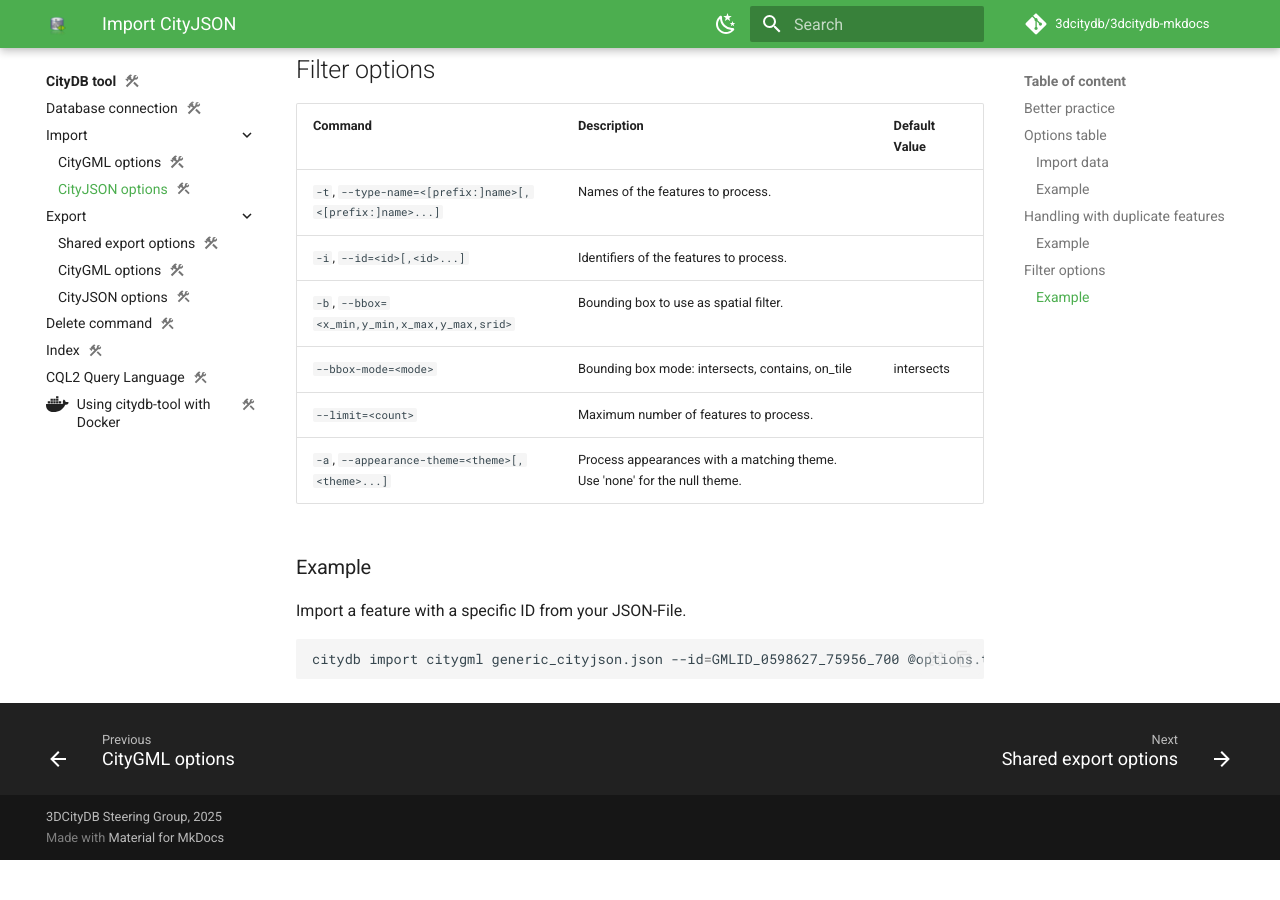
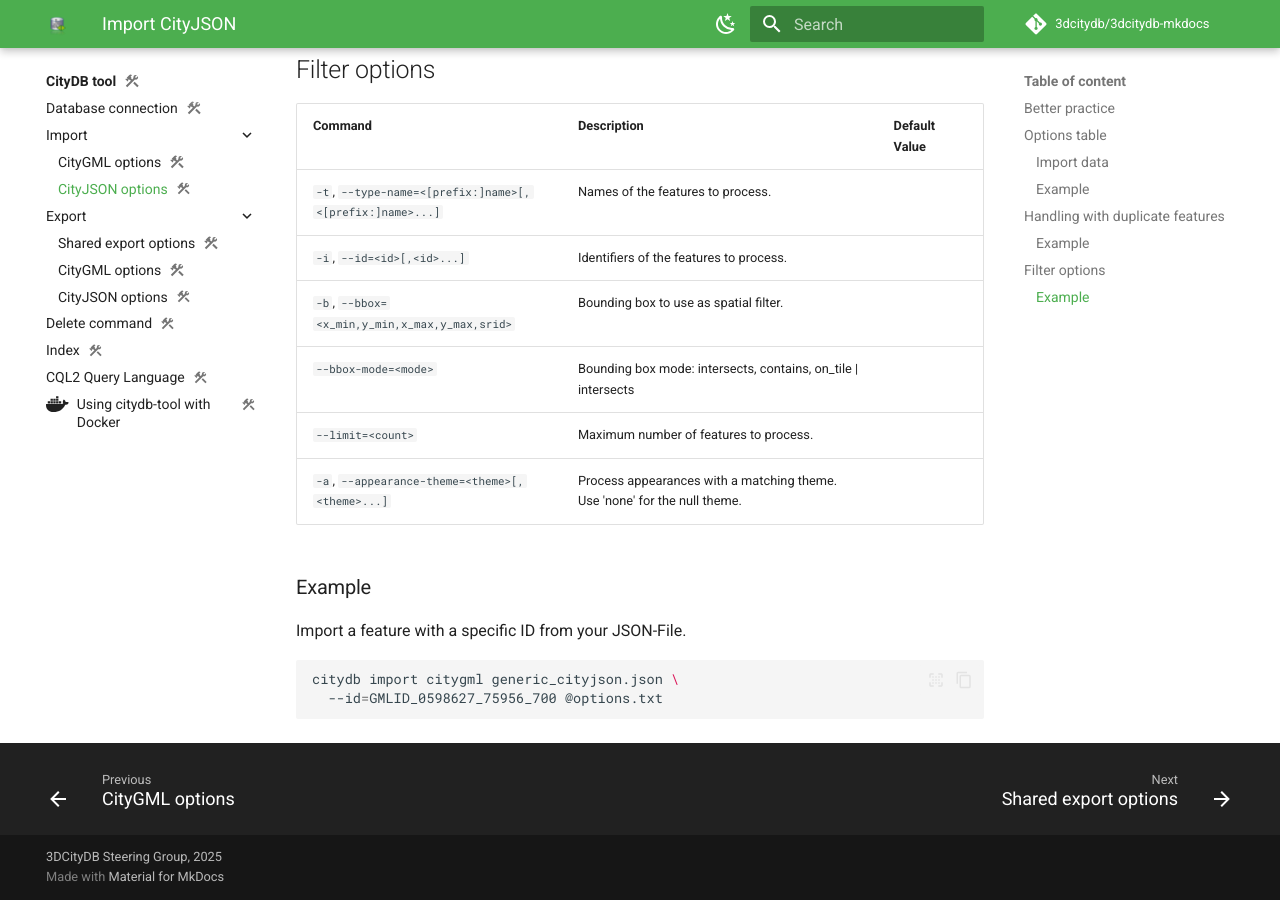
Before and after one commit to BWibo/3dcitydb-mkdocs, an MkDocs documentation site: the page built from docs/citydb-tool/import_cityjson.md, in a window 1280 px wide and 900 px high, scrolled down 2657 px. Built offline with MkDocs 1.6.1 and Material for MkDocs 9.7.7, drawn with Linux system fonts in a browser that asks for light colours; comment, search, counter and statistics services are not loaded; before the commit the page ends 3517 px from its top, so only the background shows below that; some of the changed text lies outside the part shown.

Commit message:
minor corrections

````diff
--- a/docs/citydb-tool/import_cityjson.md
+++ b/docs/citydb-tool/import_cityjson.md
@@ -33,22 +33,22 @@
 
 ### Import data
 
-Command | Description | Default Value
------------- | ------------- | -------------
-`@<filename>...` | One or more argument files containing options.
-`<file>...` | One or more files and directories to process (globpatterns allowed).
-`--input-encoding= <encoding>` |  Encoding of input file(s).
-`--fail-fast` | Fail fast on errors.
-`--temp-dir= <dir>` | Store temporary files in this directory.
-`--threads=<threads>`| Number of threads to use for parallel processing.
-`--preview`| Run in preview mode. Features will not be imported.
-`--index-mode=<mode>` | Index mode: keep, drop, drop_create Consider dropping indexes when processing large quantities of data. | keep
-`--compute-extent` | Compute and overwrite extents of features.
-` --[no-]map-unknown-objects` |  Map city objects from unsupported extensions onto generic city objects. | true
-`--log-file=<file>`| Write log messages to this file.
-`--pid-file=<file>` | Create a file containing the process ID.
-`--plugins=<dir>` | Load plugins from this directory.
-`--use-plugins=<plugin[=true|false][,<plugin[=true|false]...]` | Enable or disable plugins with a matching fully qualified class name | true
+| Command                        | Description                                                                                               | Default Value |
+|:------------------------------ |:--------------------------------------------------------------------------------------------------------- |:------------- |
+| `@<filename>...`               | One or more argument files containing options.                                                            |               |
+| `<file>...`                    | One or more files and directories to process (globpatterns allowed).                                      |               |
+| `--input-encoding= <encoding>` |  Encoding of input file(s).                                                                               |               |
+| `--fail-fast`                  | Fail fast on errors.                                                                                      |               |
+| `--temp-dir= <dir>`            | Store temporary files in this directory.                                                                  |               |
+| `--threads=<threads>`          | Number of threads to use for parallel processing.                                                         |               |
+| `--preview`                    | Run in preview mode. Features will not be imported.                                                       |               |
+| `--index-mode=<mode>`          | Index mode: keep, drop, drop_create Consider dropping indexes when processing large quantities of data.   | keep          |
+| `--compute-extent`             | Compute and overwrite extents of features.                                                                |               |
+| `-[no-]map-unknown-objects`    |  Map city objects from unsupported extensions onto generic city objects.                                  | true          |
+| `--log-file=<file>`            | Write log messages to this file.                                                                          |               |
+| `--pid-file=<file>`            | Create a file containing the process ID.                                                                  |               |
+| `--plugins=<dir>`              | Load plugins from this directory.                                                                         |               |
+| `--use-plugins=<plugin[=true|false][,<plugin[=true|false]...]` | Enable or disable plugins with a matching fully qualified class name      | true          |
 
 ### Example
 
@@ -68,9 +68,9 @@
 
 There are different options for the import to handle duplicates.
 
-Command | Description | Default Value
------------- | ------------- | -------------
-`-m, --import-mode=<mode>` | Import mode: skip, terminate, delete, import_all | import_all
+| Command                    | Description                                      | Default Value  |
+|:---------------------------|:------------------------------------------------ |:---------------|
+| `-m, --import-mode=<mode>` | Import mode: skip, terminate, delete, import_all | import_all     |
 
 skip -->        Duplicates in the input file are not imported into the database.
 
@@ -90,19 +90,20 @@
 
 ## Filter options
 
-Command | Description | Default Value
------------- | ------------- | -------------
-`-t`, `--type-name=<[prefix:]name>[,<[prefix:]name>...]`| Names of the features to process.
-`-i`, `--id=<id>[,<id>...]` |  Identifiers of the features to process.
-`-b`, `--bbox=<x_min,y_min,x_max,y_max,srid>` | Bounding box to use as spatial filter.
-`--bbox-mode=<mode>` |  Bounding box mode: intersects, contains, on_tile | intersects
-`--limit=<count>` | Maximum number of features to process.
-`-a`, `--appearance-theme=<theme>[,<theme>...]` | Process appearances with a matching theme. Use 'none' for the null theme.
+| Command                                                  | Description                                                                | Default Value         |
+|:---------------------------------------------------------|:---------------------------------------------------------------------------|:----------------------|
+| `-t`, `--type-name=<[prefix:]name>[,<[prefix:]name>...]` | Names of the features to process.                                          |                       |
+| `-i`, `--id=<id>[,<id>...]`                              | Identifiers of the features to process.                                    |                       |
+| `-b`, `--bbox=<x_min,y_min,x_max,y_max,srid>`            | Bounding box to use as spatial filter.                                     |                       |
+| `--bbox-mode=<mode>`                                     | Bounding box mode: intersects, contains, on_tile  \| intersects            |                       |
+| `--limit=<count>`                                        | Maximum number of features to process.                                     |                       |
+| `-a`, `--appearance-theme=<theme>[,<theme>...]`          | Process appearances with a matching theme. Use 'none' for the null theme.  |                       |
 
 ### Example
 
 Import a feature with a specific ID from your JSON-File.
 
 ```bash
-citydb import citygml generic_cityjson.json --id=GMLID_0598627_75956_700 @options.txt
+citydb import citygml generic_cityjson.json \
+  --id=GMLID_0598627_75956_700 @options.txt
 ```
````
Also changed, not shown: docs/citydb-tool/index.md (+6 -6 lines), docs/citydb-tool/indexing.md (+5 -5 lines).
